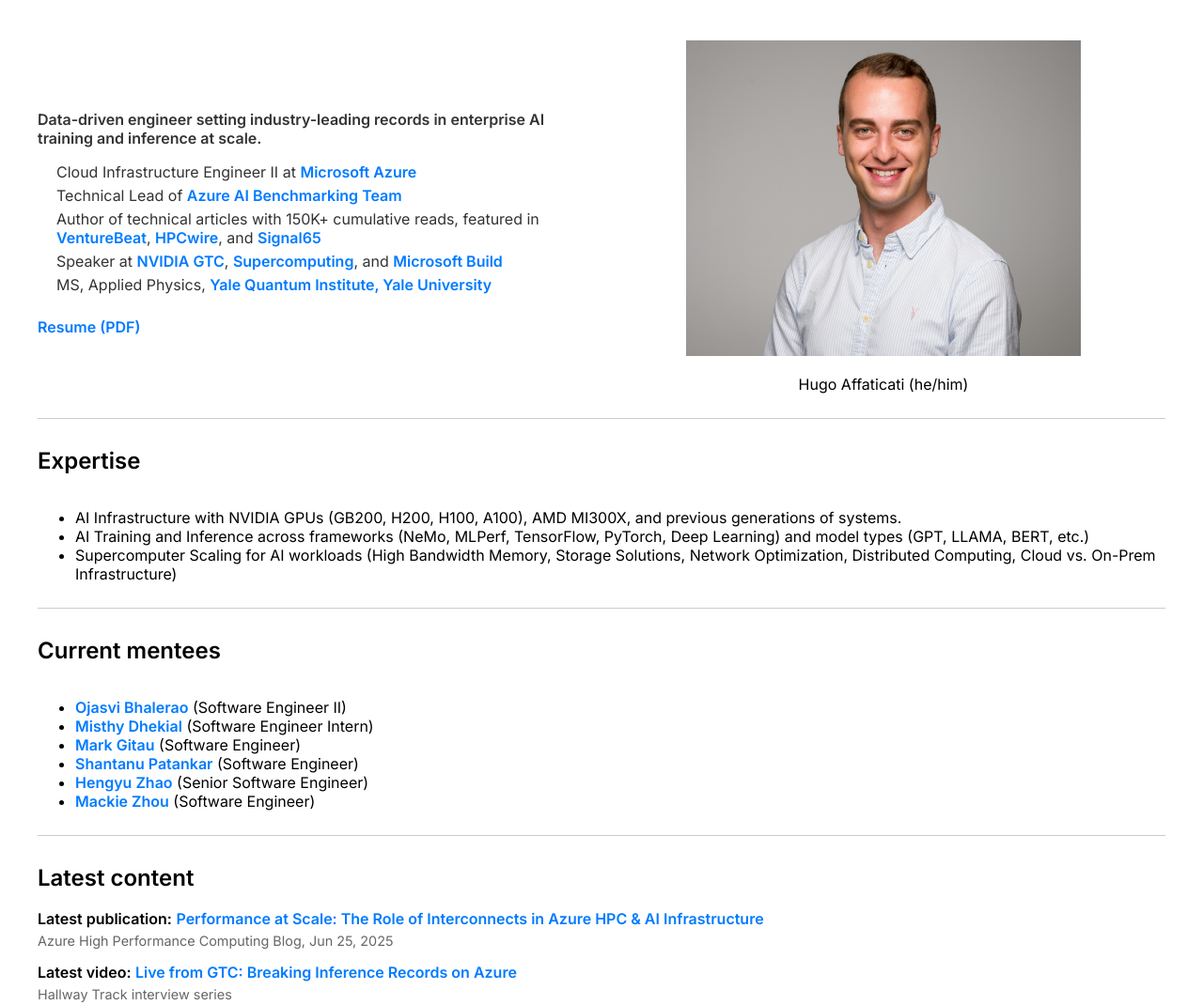
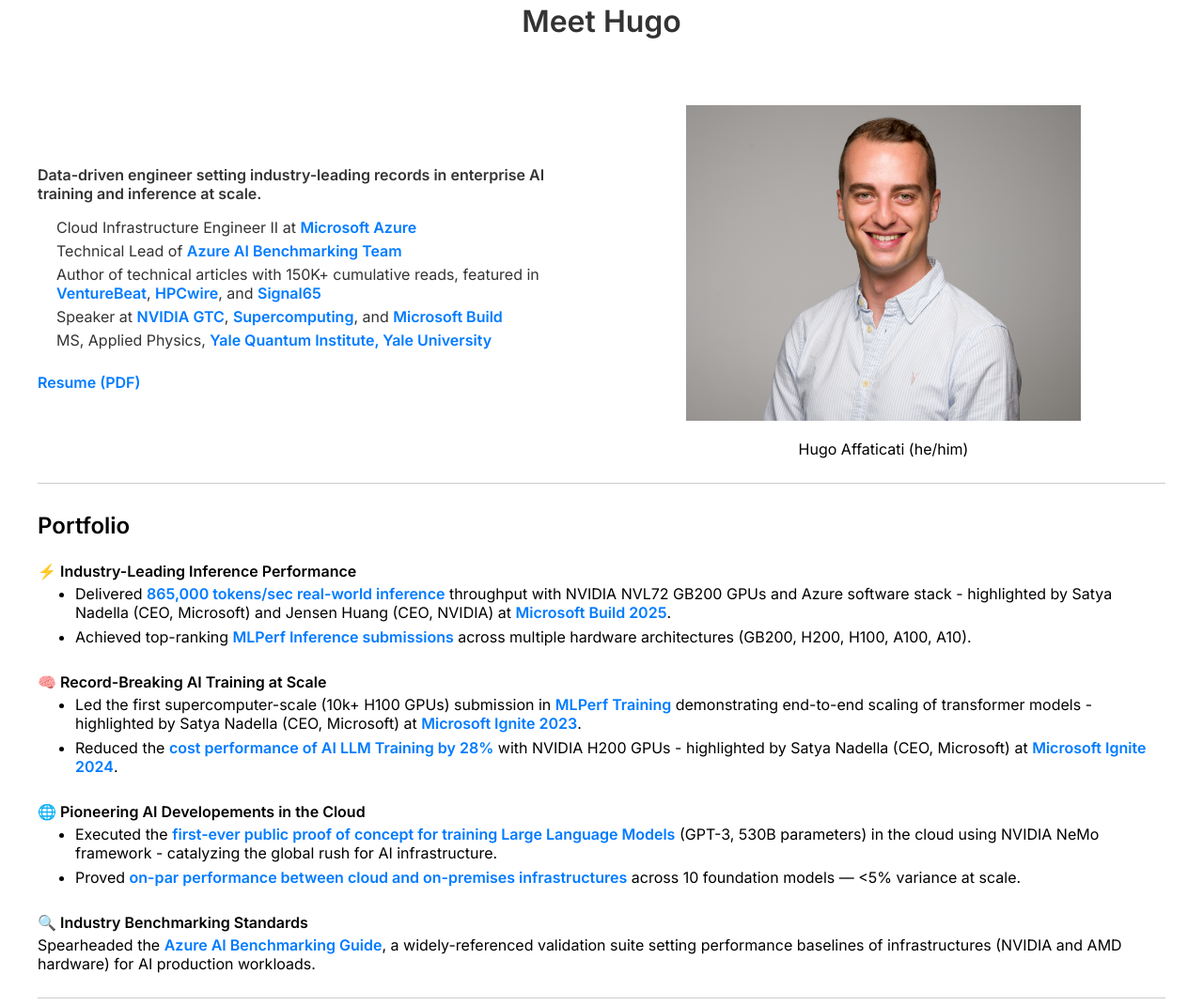
Before and after one commit to haffaticati/haffaticati.github.io, a plain HTML site: page index.html in a window 1280 px wide. Shown: the part 97-1167 px from the top of the page at 94% size. Drawn offline with Linux system fonts and the light colour scheme.

Commit message:
Portfolio section added

```diff
--- a/feed.xml
+++ b/feed.xml
@@ -1 +1 @@
-<?xml version="1.0" encoding="utf-8"?><feed xmlns="http://www.w3.org/2005/Atom" ><generator uri="https://jekyllrb.com/" version="3.10.0">Jekyll</generator><link href="https://haffaticati.github.io/feed.xml" rel="self" type="application/atom+xml" /><link href="https://haffaticati.github.io/" rel="alternate" type="text/html" /><updated>2025-07-15T23:22:37-07:00</updated><id>https://haffaticati.github.io/feed.xml</id><title type="html">Hugo Affaticati</title><subtitle>AI professional passionate about benchmarking and improving LLM performance. Join me as I share insights, research, and my experiences with the community.</subtitle></feed>
+<?xml version="1.0" encoding="utf-8"?><feed xmlns="http://www.w3.org/2005/Atom" ><generator uri="https://jekyllrb.com/" version="3.10.0">Jekyll</generator><link href="https://haffaticati.github.io/feed.xml" rel="self" type="application/atom+xml" /><link href="https://haffaticati.github.io/" rel="alternate" type="text/html" /><updated>2025-07-16T19:09:48-07:00</updated><id>https://haffaticati.github.io/feed.xml</id><title type="html">Hugo Affaticati</title><subtitle>AI professional passionate about benchmarking and improving LLM performance. Join me as I share insights, research, and my experiences with the community.</subtitle></feed>
--- a/index.html
+++ b/index.html
@@ -39,12 +39,12 @@ document.addEventListener('DOMContentLoaded', function() {
 
     <main>
         <div class="publications-header">
-    <br />
+    <h1>Meet Hugo</h1>
 </div>
 
-<div class="publication-container">
+<div class="publication-container" style="margin-top: 20px;">
     <div class="publication-entry has-right-text">
-	<div class="publication-left">
+	<div class="publication-left" style="margin-top: 10px;">
             <p><strong>Data-driven engineer setting industry-leading records in enterprise AI training and inference at scale.</strong></p>
             <div>
                 <div style="margin-left: 20px; margin-bottom: 5px;">Cloud Infrastructure Engineer II at <a href="https://azure.microsoft.com/en-us/solutions/high-performance-computing/ai-infrastructure?msockid=1bca8350d65c681127b2939ad770690e" target="_blank">Microsoft Azure</a></div>
@@ -58,7 +58,7 @@ document.addEventListener('DOMContentLoaded', function() {
 		<br /><br />
         </div>
 
-        <div class="publication-right">
+        <div class="publication-right" style="margin-top: 30px;">
             <a href="https://www.linkedin.com/in/hugo-affaticati" target="_blank"><img src="/assets/images/hugo.png" alt="Hugo Affaticati" width="100%" /></a>
             <p>Hugo Affaticati (he/him)</p>
         </div>
@@ -67,19 +67,35 @@ document.addEventListener('DOMContentLoaded', function() {
 
 <div class="publication-container">
     <div class="publication-entry column">
-        <h2>Expertise</h2>
-        <ul>
-            <li>AI Infrastructure with NVIDIA GPUs (GB200, H200, H100, A100), AMD MI300X, and previous generations of systems.</li>
-            <li>AI Training and Inference across frameworks (NeMo, MLPerf, TensorFlow, PyTorch, Deep Learning) and model types (GPT, LLAMA, BERT, etc.)</li>
-            <li>Supercomputer Scaling for AI workloads (High Bandwidth Memory, Storage Solutions, Network Optimization, Distributed Computing, Cloud vs. On-Prem Infrastructure)</li>
+        <h2 style="margin-bottom: 8px;">Portfolio</h2>
+
+        <p style="margin-bottom: 4px;"><strong>⚡ Industry-Leading Inference Performance</strong></p>
+        <ul style="margin-top: 0; margin-bottom: 12px;">
+            <li style="margin-bottom: 6px;">Delivered <a href="https://techcommunity.microsoft.com/blog/azurehighperformancecomputingblog/azure%E2%80%99s-nd-gb200-v6-delivers-record-performance-for-inference-workloads/4399253" target="_blank" style="color: #007bff; text-decoration: none; font-weight: bold;">865,000 tokens/sec real-world inference</a> throughput with NVIDIA NVL72 GB200 GPUs and Azure software stack - highlighted by Satya Nadella (CEO, Microsoft) and Jensen Huang (CEO, NVIDIA) at <a href="https://youtu.be/ceV3RsG946s?t=5748" target="_blank" style="color: #007bff; text-decoration: none; font-weight: bold;">Microsoft Build 2025</a>.</li>
+            <li>Achieved top-ranking <a href="https://public.tableau.com/shared/FZGH9Z3R4?:display_count=y&amp;:origin=viz_share_link&amp;:embed=y" target="_blank" style="color: #007bff; text-decoration: none; font-weight: bold;">MLPerf Inference submissions</a> across multiple hardware architectures (GB200, H200, H100, A100, A10).</li>
         </ul>
+
+        <p style="margin-bottom: 4px;"><strong>🧠 Record-Breaking AI Training at Scale</strong></p>
+        <ul style="margin-top: 0; margin-bottom: 12px;">
+            <li style="margin-bottom: 6px;">Led the first supercomputer-scale (10k+ H100 GPUs) submission in <a href="https://public.tableau.com/shared/M5Y3B5G4N?:display_count=y&amp;:origin=viz_share_link&amp;:embed=y" target="_blank" style="color: #007bff; text-decoration: none; font-weight: bold;">MLPerf Training</a> demonstrating end-to-end scaling of transformer models - highlighted by Satya Nadella (CEO, Microsoft) at <a href="https://youtu.be/FZhbJZEgKQ4?t=656" target="_blank" style="color: #007bff; text-decoration: none; font-weight: bold;">Microsoft Ignite 2023</a>.</li>
+            <li>Reduced the <a href="https://signal65.com/research/ai/leading-ai-scalability-benchmarks-with-microsoft-azure/" target="_blank" style="color: #007bff; text-decoration: none; font-weight: bold;">cost performance of AI LLM Training by 28%</a> with NVIDIA H200 GPUs - highlighted by Satya Nadella (CEO, Microsoft) at <a href="https://youtu.be/3YiB2OvK6sY?t=2696" target="_blank" style="color: #007bff; text-decoration: none; font-weight: bold;">Microsoft Ignite 2024</a>.</li>
+        </ul>
+
+        <p style="margin-bottom: 4px;"><strong>🌐 Pioneering AI Developements in the Cloud</strong></p>
+        <ul style="margin-top: 0; margin-bottom: 12px;">
+            <li style="margin-bottom: 6px;">Executed the <a href="https://azure.microsoft.com/en-us/blog/azure-scales-530b-parameter-gpt3-model-with-nvidia-nemo-megatron/?msockid=294cf1baa0136fe33537e40ea15f6e30" target="_blank" style="color: #007bff; text-decoration: none; font-weight: bold;">first-ever public proof of concept for training Large Language Models</a> (GPT-3, 530B parameters) in the cloud using NVIDIA NeMo framework - catalyzing the global rush for AI infrastructure.</li>
+            <li>Proved <a href="https://techcommunity.microsoft.com/blog/azurehighperformancecomputingblog/dgx-cloud-benchmarking-on-azure/4410826" target="_blank" style="color: #007bff; text-decoration: none; font-weight: bold;">on-par performance between cloud and on-premises infrastructures</a> across 10 foundation models — &lt;5% variance at scale.</li>
+        </ul>
+
+        <p style="margin-bottom: 4px;"><strong>🔍 Industry Benchmarking Standards</strong></p>
+        <p style="margin-top: 0;">Spearheaded the <a href="https://github.com/Azure/AI-benchmarking-guide/tree/main" target="_blank" style="color: #007bff; text-decoration: none; font-weight: bold;">Azure AI Benchmarking Guide</a>, a widely-referenced validation suite setting performance baselines of infrastructures (NVIDIA and AMD hardware) for AI production workloads.</p>
     </div>
 </div>
 
 <div class="publication-container">
     <div class="publication-entry column">
-        <h2>Current mentees</h2>
-        <ul>
+        <h2 style="margin-bottom: 8px;">Current mentees</h2>
+        <ul style="margin-top: 0;">
             <li><a href="https://www.linkedin.com/in/ojasvi-bhalerao/" target="_blank" style="color: #007bff; text-decoration: none; font-weight: bold;">Ojasvi Bhalerao</a> (Software Engineer II)</li>
             <li><a href="https://www.linkedin.com/in/mishtydhekial/" target="_blank" style="color: #007bff; text-decoration: none; font-weight: bold;">Misthy Dhekial</a> (Software Engineer Intern)</li>
             <li><a href="https://www.linkedin.com/in/markgitau/" target="_blank" style="color: #007bff; text-decoration: none; font-weight: bold;">Mark Gitau</a> (Software Engineer)</li>
```
Also changed, not shown: conferences/index.html (+2 -2 lines), publications/index.html (+1 -1 lines), videos/index.html (+4 -4 lines).
